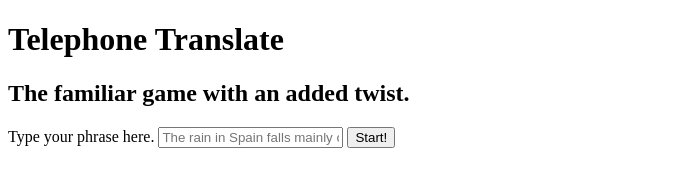
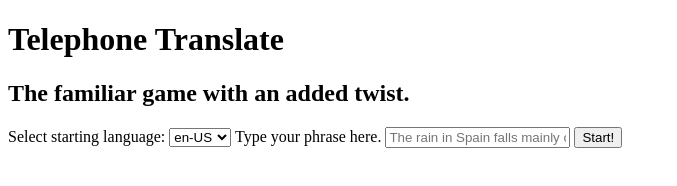
Before and after one commit to publikwerker/telephoneTranslate, a website: page index.html in a window 1280 px wide. Shown: the whole page, without its empty margins (0-677 px from the left). Drawn offline with nearby package versions, Linux system fonts and the light colour scheme.

Commit message:
included file in commit this time.

```diff
--- a/index.html
+++ b/index.html
@@ -1,22 +1,21 @@
 <!DOCTYPE html>
 <html lang="en">
-    <head>
-        <meta charset="utf-8" />
-        <meta
-            name="viewport"
-            content="width=device-width, initial-scale=1, shrink-to-fit=no"
-        />
-        <meta name="theme-color" content="#121212" />
+<head>
+    <meta charset="utf-8" />
+    <meta name="viewport"
+          content="width=device-width, initial-scale=1, shrink-to-fit=no" />
+    <meta name="theme-color" content="#121212" />
 
-        <title>Telephone Translate</title>
-    </head>
+    <title>Telephone Translate</title>
+    <script src="https://ajax.googleapis.com/ajax/libs/jquery/3.6.1/jquery.min.js"></script>
+</head>
     <body>
         <header>
             <h1>Telephone Translate</h1>
             <h2>The familiar game with an added twist.</h2>
         </header>
         <main>
-            <form>
+            <form id="form">
                 <label for="phrase">Type your phrase here.</label>
                 <input id="phrase" type="text" placeholder="The rain in Spain falls mainly on the plain">
                 <button type="button" id="translateBtn">Start!</button>
@@ -24,5 +23,6 @@
             <div id="result"></div>
         </main>
         <script src="index.js"></script>
+        <script src="sourceLang.js"></script>
     </body>
 </html>
--- /dev/null
+++ b/sourceLang.js
@@ -0,0 +1,140 @@
+'use strict';
+const masterLangList = [
+    'af',
+    'sq',
+    'am',
+    'ar',
+    'hy',
+    'az',
+    'eu',
+    'be',
+    'bn',
+    'bs',
+    'pt-BR',
+    'bg',
+    'ca',
+    'ceb',
+    'zh-CN',
+    'zh-TW',
+    'co',
+    'hr',
+    'cs',
+    'da',
+    'nl',
+    'eo',
+    'en-US',
+    'en',
+    'et',
+    'fi',
+    'fr',
+    'fy',
+    'gl',
+    'ka',
+    'de',
+    'el',
+    'gu',
+    'ht',
+    'ha',
+    'haw',
+    'iw',
+    'hi',
+    'hmn',
+    'hu',
+    'is',
+    'ig',
+    'id',
+    'ga',
+    'it',
+    'ja',
+    'jv',
+    'kn',
+    'kk',
+    'km',
+    'rw',
+    'ko',
+    'ku',
+    'ky',
+    'lo',
+    'la',
+    'lv',
+    'lt',
+    'lb',
+    'mk',
+    'mg',
+    'ms',
+    'ml',
+    'mt',
+    'mi',
+    'mr',
+    'mn',
+    'my',
+    'ne',
+    'no',
+    'ny',
+    'or',
+    'ps',
+    'fa',
+    'pl',
+    'pt',
+    'pa',
+    'ro',
+    'ru',
+    'sm',
+    'gd',
+    'sr',
+    'st',
+    'sn',
+    'sd',
+    'si',
+    'sk',
+    'sl',
+    'so',
+    'es',
+    'su',
+    'sw',
+    'sv',
+    'tl',
+    'tg',
+    'ta',
+    'tt',
+    'te',
+    'th',
+    'tr',
+    'tk',
+    'uk',
+    'ur',
+    'ug',
+    'uz',
+    'vi',
+    'cy',
+    'xh',
+    'yi',
+    'yo',
+    'zu'
+];
+
+$(document).ready(function () {
+    var select = document.createElement("select");
+    var prefLang = navigator.language;
+
+    select.name = "langSelect";
+    select.id = "langSelect";
+
+    for (const lang of masterLangList.sort()) {
+        var option = document.createElement("option");
+        option.value = lang;
+        option.text = lang;
+        if (lang == prefLang) {
+            option.setAttribute("selected", "selected");
+            select.prepend(option);
+        } else select.add(option);
+    }
+
+    var label = document.createElement("label");
+    label.innerHTML = "Select starting language: ";
+    label.htmlFor = "langSelect";
+
+    var formEl = document.getElementById("form");
+    formEl.prepend(select);
+    formEl.prepend(label);
+});
```
